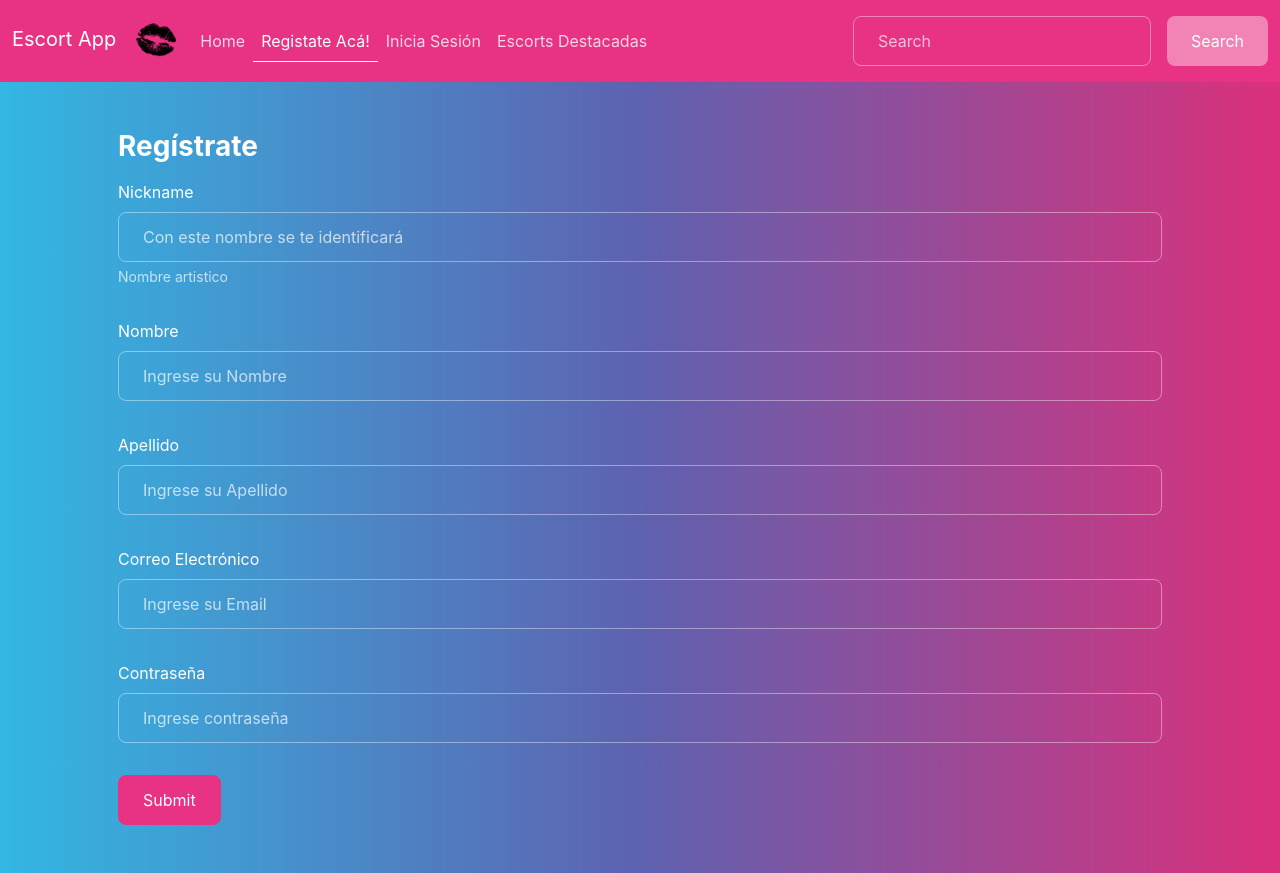
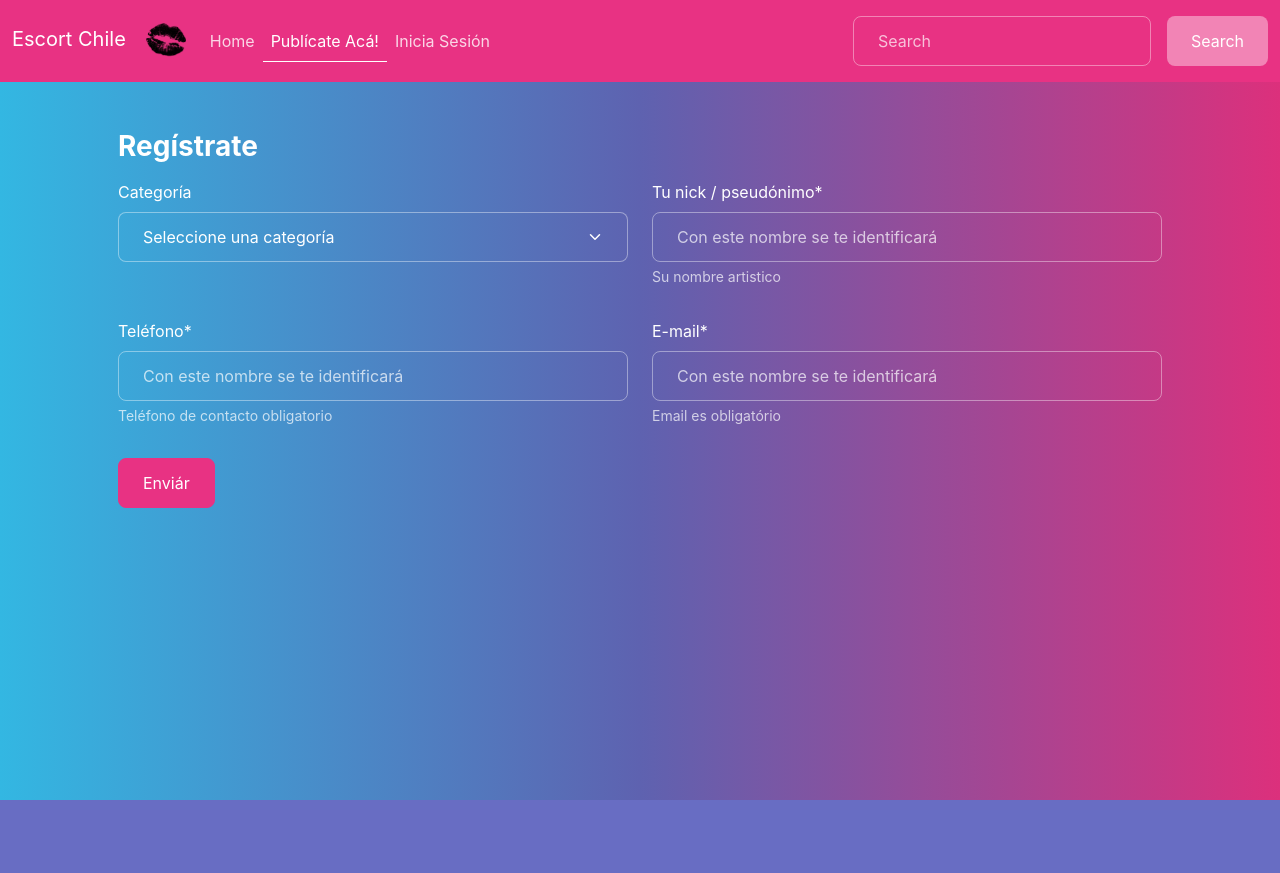
Before and after one commit to ignacioainol/cort-frontend, a React (Create React App) app: page /register in a window 1280 px wide. After the commit the page ends 800 px from the top, so only its background shows below. Built offline with nearby package versions, Linux system fonts and the light colour scheme.

Commit message:
Modificando textos y columns de bootstrap

```diff
--- a/public/index.html
+++ b/public/index.html
@@ -13,7 +13,7 @@
     integrity="sha384-1BmE4kWBq78iYhFldvKuhfTAU6auU8tT94WrHftjDbrCEXSU1oBoqyl2QvZ6jIW3" crossorigin="anonymous"> -->
   <link rel="stylesheet" href="https://bootswatch.com/5/quartz/bootstrap.css">
   <link rel="stylesheet" href="https://cdnjs.cloudflare.com/ajax/libs/animate.css/4.1.1/animate.min.css" />
-  <title>Escort App</title>
+  <title>Escort Chile - Acompañantes y Escorts a lo largo de Chile</title>
 </head>
 
 <body>
@@ -21,4 +21,9 @@
   <div id="root"></div>
 </body>
 
+<script src="https://cdn.jsdelivr.net/npm/@popperjs/core@2.10.2/dist/umd/popper.min.js"
+  integrity="sha384-7+zCNj/IqJ95wo16oMtfsKbZ9ccEh31eOz1HGyDuCQ6wgnyJNSYdrPa03rtR1zdB" crossorigin="anonymous"></script>
+<script src="https://cdn.jsdelivr.net/npm/bootstrap@5.1.3/dist/js/bootstrap.min.js"
+  integrity="sha384-QJHtvGhmr9XOIpI6YVutG+2QOK9T+ZnN4kzFN1RtK3zEFEIsxhlmWl5/YESvpZ13" crossorigin="anonymous"></script>
+
 </html>
--- a/src/components/Home.js
+++ b/src/components/Home.js
@@ -9,7 +9,7 @@ export const Home = () => {
       <div className="row mt-3">
         {
           escorts.map((escort) => (
-                        <div className="col-xs-12 col-sm-6 col-md-4">
+            <div className="col-xs-12 col-sm-4 col-md-3">
               <Card {...escort} />
             </div>
           ))
--- a/src/components/Register.js
+++ b/src/components/Register.js
@@ -24,8 +24,21 @@ export const Register = () => {
         <div className='container p-4'>
             <h3 className='animate__animated animate__bounceInLeft'>Regístrate</h3>
             <form onSubmit={handleSubmit}>
-                <div className="mb-3">
-                    <label htmlFor="nickname" className="form-label">Nickname</label>
+                <div className="row">
+                    <div className="col-xs-12 col-sm-6 mb-3">
+                        <label htmlFor="categoria" className="form-label">Categoría</label>
+                        <select class="form-select" aria-label="Default select example">
+                            <option selected>Seleccione una categoría</option>
+                            <option value="1">Agencia</option>
+                            <option value="2">Escort</option>
+                            <option value="3">Masajes</option>
+                            <option value="4">Moteles</option>
+                            <option value="5">Fantasías</option>
+                        </select>
+                    </div>
+
+                    <div className="col-xs-12 col-sm-6 mb-3">
+                        <label htmlFor="nickname" className="form-label">Tu nick / pseudónimo*</label>
                         <input
                             type="text"
                             className="form-control"
@@ -34,58 +47,43 @@ export const Register = () => {
                             placeholder='Con este nombre se te identificará'
                             onChange={handleChange}
                             aria-describedby="nicknamelHelp" />
-                    <div id="nicknamelHelp" className="form-text">Nombre artistico</div>
+                        <div id="nicknamelHelp" className="form-text">Su nombre artistico</div>
+                    </div>
                 </div>
 
-                <div className="mb-3">
-                    <label htmlFor="firstname" className="form-label">Nombre</label>
+                <div className="row">
+                    <div className="col-xs-12 col-sm-6 mb-3">
+                        <label htmlFor="telefono" className="form-label">Teléfono*</label>
                         <input
                             type="text"
                             className="form-control"
-                        id="firstname"
-                        name="firstname"
-                        placeholder='Ingrese su Nombre'
+                            id="telefono"
+                            name="telefono"
+                            placeholder='Con este nombre se te identificará'
                             onChange={handleChange}
-                        aria-describedby="firstnamelHelp" />
+                            aria-describedby="nicknamelHelp" />
+                        <div id="nicknamelHelp" className="form-text">Teléfono de contacto obligatorio</div>
                     </div>
 
-                <div className="mb-3">
-                    <label htmlFor="lastname" className="form-label">Apellido</label>
-                    <input
-                        type="text"
-                        className="form-control"
-                        id="lastname"
-                        name="lastname"
-                        placeholder='Ingrese su Apellido'
-                        onChange={handleChange}
-                        aria-describedby="lastnamelHelp" />
-                </div>
-
-                <div className="mb-3">
-                    <label htmlFor="email" className="form-label">Correo Electrónico</label>
+                    <div className="col-xs-12 col-sm-6 mb-3">
+                        <label htmlFor="nickname" className="form-label">E-mail*</label>
                         <input
                             type="email"
                             className="form-control"
                             id="email"
                             name="email"
-                        placeholder='Ingrese su Email'
-                        onChange={handleChange} />
+                            placeholder='Con este nombre se te identificará'
+                            onChange={handleChange}
+                            aria-describedby="emaillHelp" />
+                        <div id="emaillHelp" className="form-text">Email es obligatório</div>
+                    </div>
                 </div>
 
-                <div className="mb-3">
-                    <label htmlFor="password" className="form-label">Contraseña</label>
-                    <input
-                        type="password"
-                        className="form-control"
-                        id="password"
-                        name="password"
-                        placeholder='Ingrese contraseña'
-                        onChange={handleChange} />
+
+                <button type="submit" className="btn btn-primary">Enviár</button>
+
+            </form>
         </div>
 
-                <button type="submit" className="btn btn-primary">Submit</button>
-            </form>
-
-        </div>
     )
 }
--- a/src/components/partials/Header.js
+++ b/src/components/partials/Header.js
@@ -7,7 +7,7 @@ export const Header = () => {
         <nav className="navbar navbar-expand-lg navbar-dark bg-primary">
             <div className="container-fluid ">
                 <Link to="/" className="navbar-brand">
-                    Escort App
+                    Escort Chile
                     <img src={blackkiss} className='kissImg animate__animated animate__zoomIn' alt="kiss logo" />
                 </Link>
                 <button className="navbar-toggler" type="button" data-bs-toggle="collapse" data-bs-target="#navbarColor01" aria-controls="navbarColor01" aria-expanded="false" aria-label="Toggle navigation">
@@ -19,24 +19,11 @@ export const Header = () => {
                             <NavLink to="/" activeClassName="active" className='nav-link'>Home</NavLink>
                         </li>
                         <li className="nav-item">
-                            <NavLink to="/register" activeClassName="active" className='nav-link'>Registate Acá!</NavLink>
+                            <NavLink to="/register" activeClassName="active" className='nav-link'>Publícate Acá!</NavLink>
                         </li>
                         <li className="nav-item">
                             <NavLink to="/login" activeClassName="active" className='nav-link'>Inicia Sesión</NavLink>
                         </li>
-                        <li className="nav-item">
-                            <NavLink to="/destacadas" activeClassName="active" className='nav-link'>Escorts Destacadas</NavLink>
-                        </li>
-                        {/* <li className="nav-item dropdown">
-                            <a className="nav-link dropdown-toggle" data-bs-toggle="dropdown" href="#" role="button" aria-haspopup="true" aria-expanded="false">Dropdown</a>
-                            <div className="dropdown-menu">
-                                <a className="dropdown-item" href="#">Action</a>
-                                <a className="dropdown-item" href="#">Another action</a>
-                                <a className="dropdown-item" href="#">Something else here</a>
-                                <div className="dropdown-divider" />
-                                <a className="dropdown-item" href="#">Separated link</a>
-                            </div>
-                        </li> */}
                     </ul>
                     <form className="d-flex">
                         <input className="form-control me-sm-2" type="text" placeholder="Search" />
```
Lines whose indentation alone changed are shown as unchanged.
